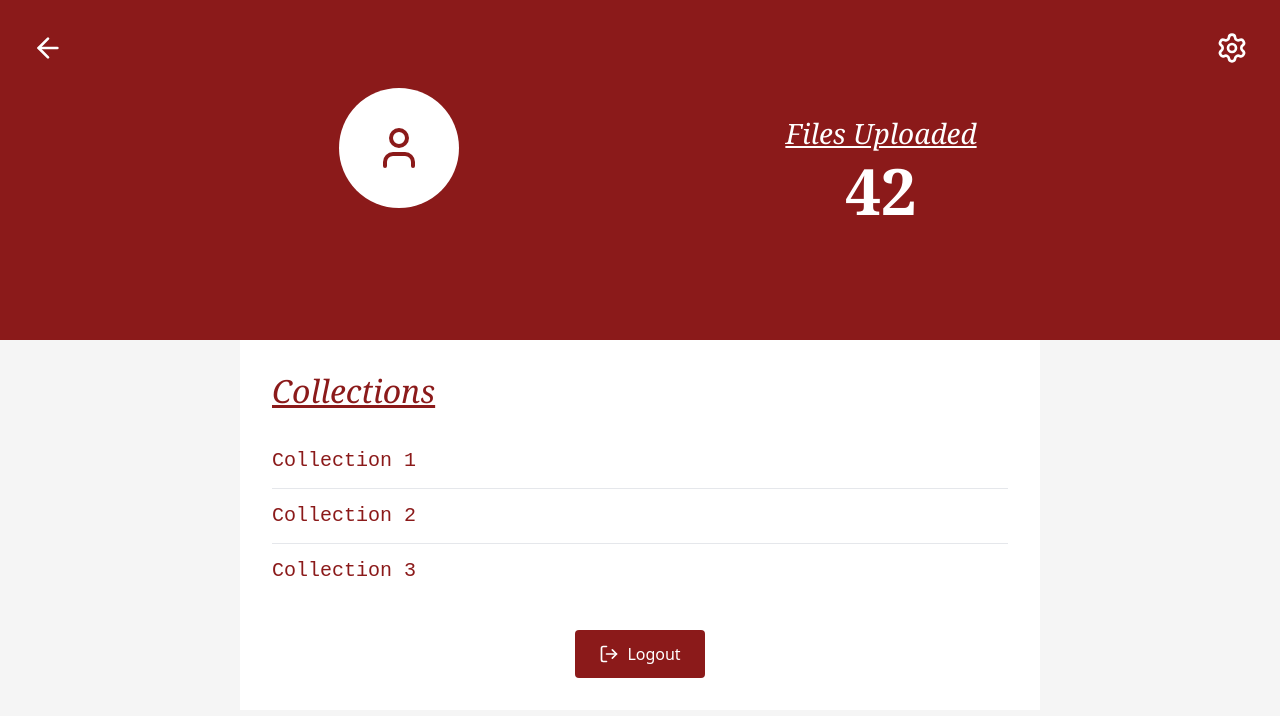
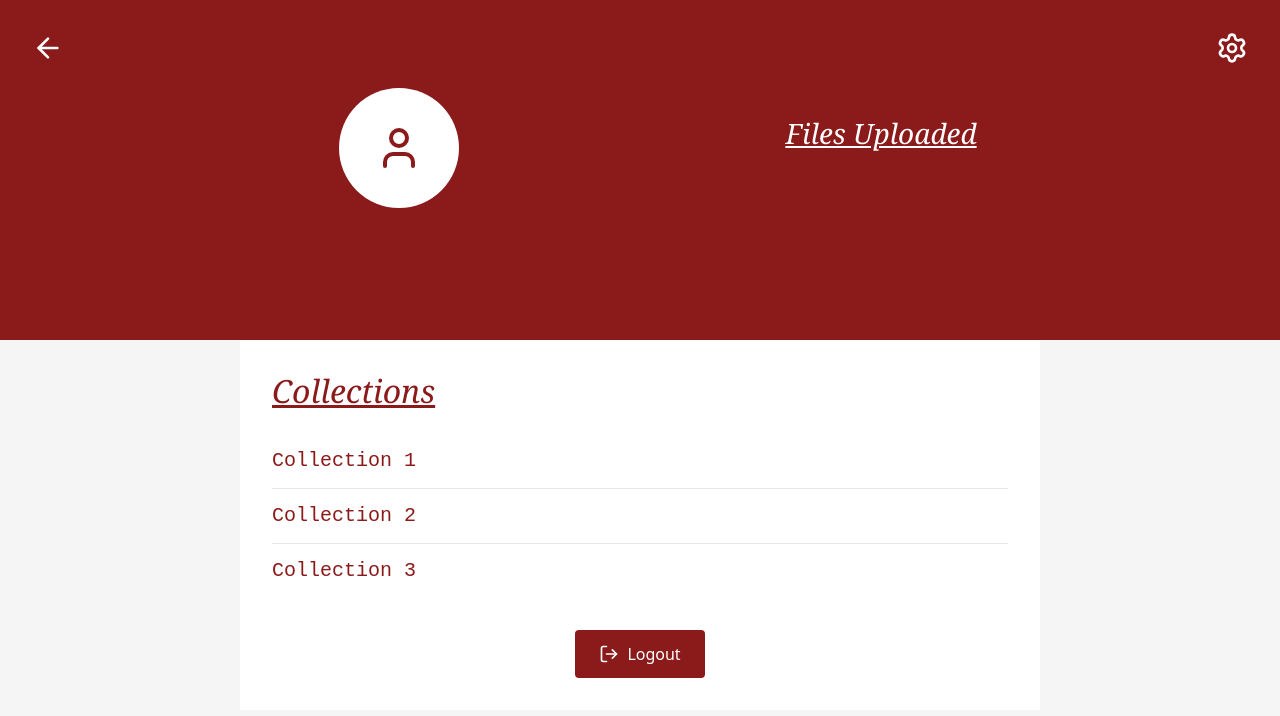
Before and after one commit to Byrdman04/E_reader_capstone, a React (Create React App) app in the folder webtospeech/: page /profile in a window 1280 px wide. Shown: the top 716 px of the page. Built offline with nearby package versions, Linux system fonts and the light colour scheme; no server answers.

Commit message:
Made profile show files uploaded stat
The Dashboard page now caches the number of files uploaded by getting storing the length of the retrieved data, which gets displayed onto the Profile page when loaded.

```diff
--- a/webtospeech/src/pages/Dashboard.jsx
+++ b/webtospeech/src/pages/Dashboard.jsx
@@ -58,6 +58,8 @@ export default function Dashboard() {
     }
 
     console.log(data, error);
+    //This should only ever get set for the total num of books, not for collections.
+    sessionStorage.setItem("numBooksUploaded", data.length);
 
   //dependency just to get rid of no use warning and error check.
   }, [fetchError]);
--- a/webtospeech/src/pages/Profile.jsx
+++ b/webtospeech/src/pages/Profile.jsx
@@ -16,6 +16,7 @@ export default function Profile() {
     function displayUserData(pfpUrl, userName) {
       const displayName = document.getElementsByClassName('profile-name')[0];
       const profilePicture = document.getElementsByClassName('profile-avatar')[0];
+      const booksUploadedStat = document.getElementsByClassName('profile-stats-number')[0];
 
       displayName.innerText = userName;
       profilePicture.innerHTML = ''; // Remove placeholder SVG
@@ -23,6 +24,12 @@ export default function Profile() {
       profilePicture.style.backgroundPosition = 'center';
       profilePicture.style.backgroundRepeat = 'no-repeat';
       profilePicture.style.backgroundSize = 'cover';
+
+      if (sessionStorage.getItem("numBooksUploaded")) {
+        booksUploadedStat.innerText = sessionStorage.getItem("numBooksUploaded");
+      } else {
+        booksUploadedStat.innerText = 0;
+      }
     }
 
     //If user data already cached, use existing info
@@ -67,7 +74,7 @@ export default function Profile() {
           {/* Right Column - Files Uploaded Stats */}
           <div className="profile-stats">
             <h3 className="profile-stats-label">Files Uploaded</h3>
-            <p className="profile-stats-number">42</p>
+            <p className="profile-stats-number">&#8203;</p>
           </div>
         </div>
 
```
